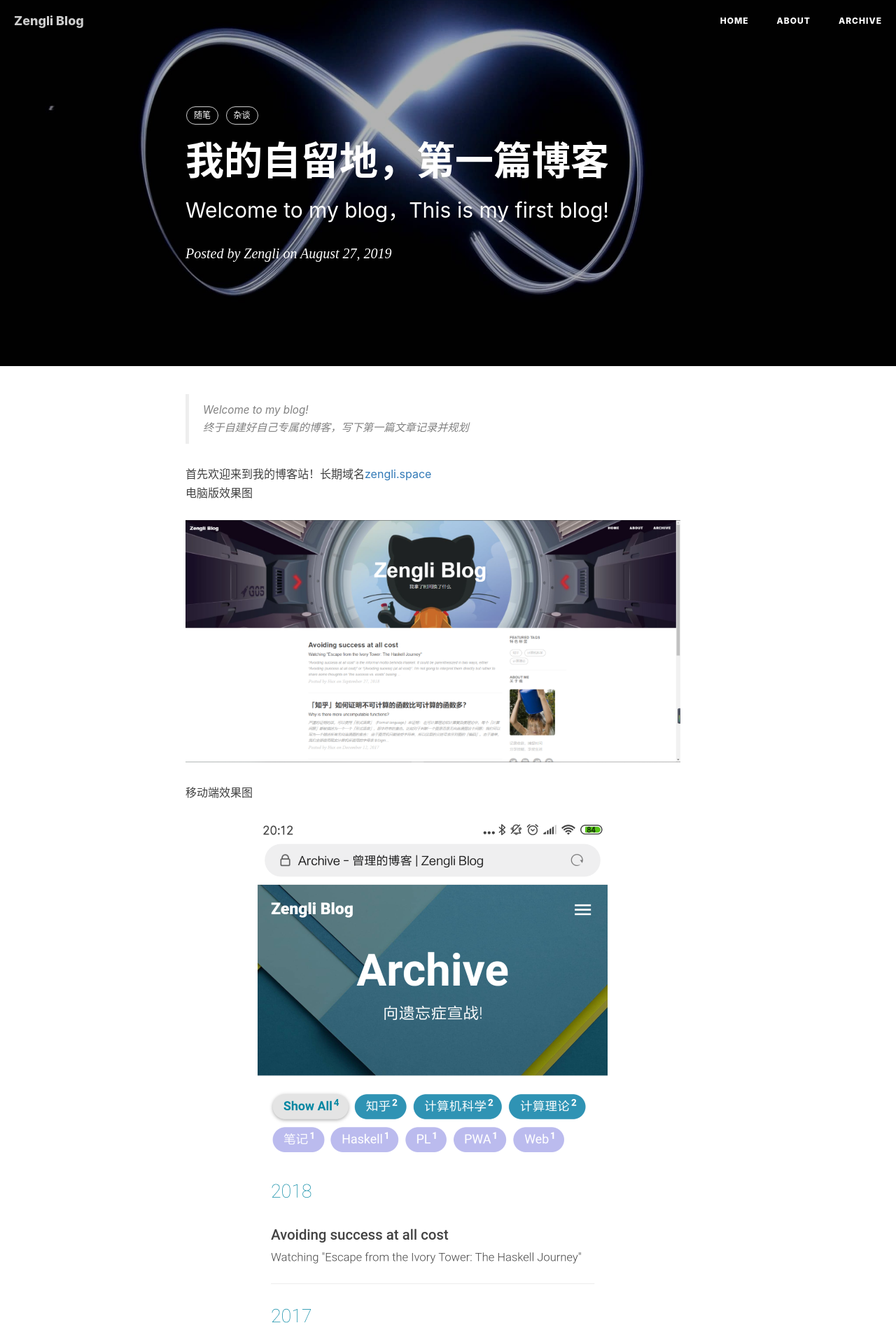
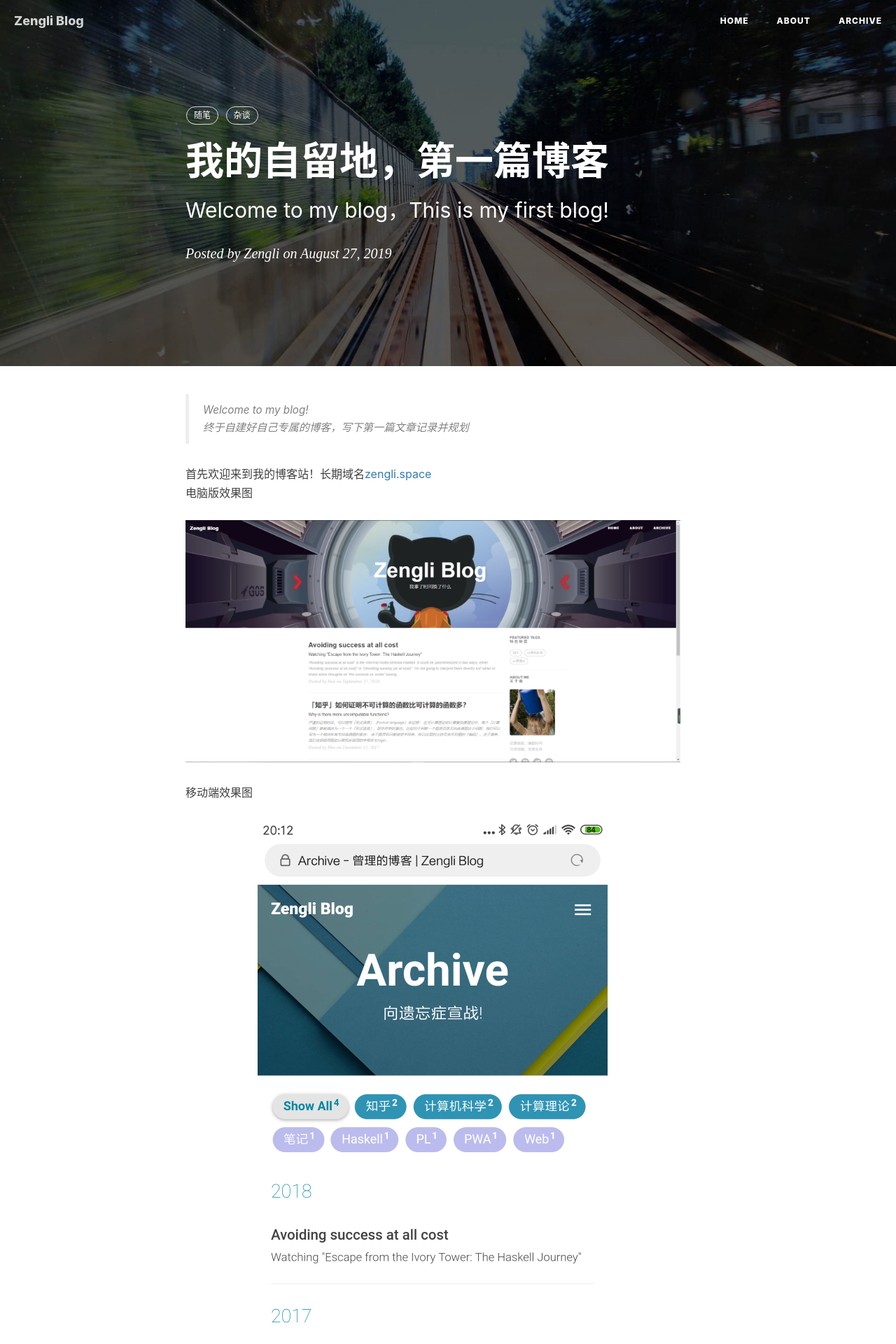
Before and after one commit to Hacker-Zeng/Hacker-Zeng.github.io, a Jekyll site: the page built from _posts/2019-08-27-myFirstBlog.md, in a window 1280 px wide. Shown: the top 1920 px of the page at 70% size. Built offline with Jekyll 4.4.1, drawn with Linux system fonts in a browser that asks for light colours; nearby versions of some CDN libraries; comment, search, counter and statistics services are not loaded; some of the changed text lies outside the part shown.

Commit message:
修改背景

```diff
--- a/_posts/2019-08-27-myFirstBlog.md
+++ b/_posts/2019-08-27-myFirstBlog.md
@@ -3,7 +3,7 @@ layout: post
 title: "我的自留地，第一篇博客"
 subtitle: "Welcome to my blog，This is my first blog!"
 author: "Zengli"
-header-img: "img/post-bg-infinity.jpg"
+header-img: "/img/in_post/firstBolg/firstBlog_bg.jpg"
 header-mask: 0.3
 mathjax: true
 tags:
@@ -37,4 +37,4 @@ tags:
 本站主要内容是偏技术类文章的，以干货为主。包括但不限于**理论、实践、教程、问题解决、思考**等。所以比较偏专业化，只有同行会有兴趣。
 同时，希望未来的自己除了专业知识上，**英语、生活、人文、思想上都能有所收获！**
 
-`*果然写一篇文章好难，本来有很多想法，结果写出来就这鬼样，还是得练输出能力*`
+`果然写一篇文章好难，本来有很多想法，结果写出来就这鬼样，还是得练输出能力`
```
Also changed, not shown: _includes/about/zh.md (+1 -1 lines).
